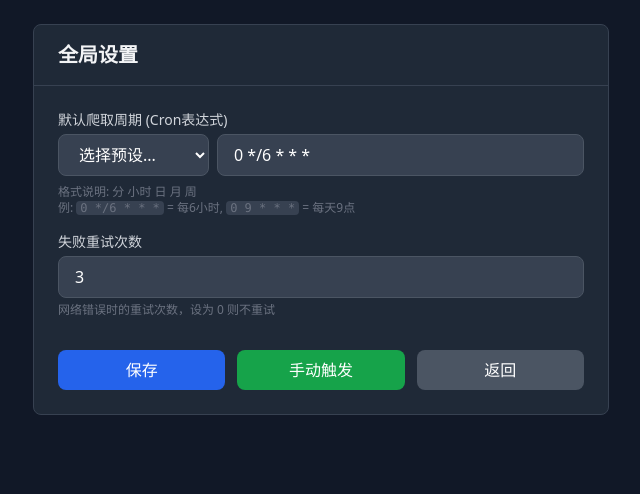
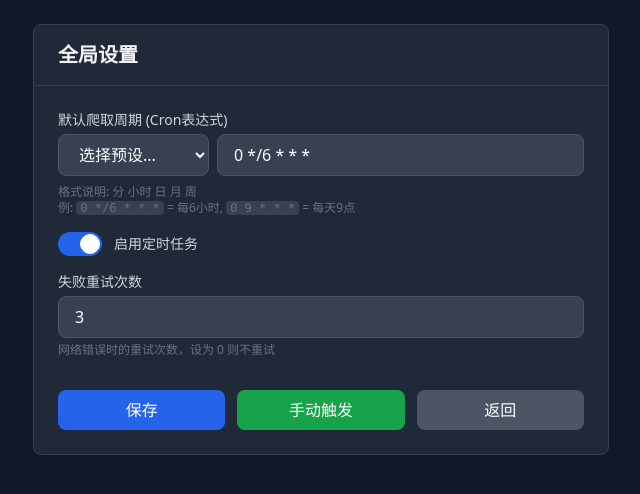
Before and after one commit to JasperJiang/VidSpectre, a Flask app: page /settings in a window 1280 px wide. Shown: the part 65-559 px from the top of the page, without its empty margins (319-959 px from the left). Run offline with Flask 3, Linux system fonts and the light colour scheme; some libraries are stand-ins or nearby versions.

Commit message:
feat: add scheduler toggle switch to settings page

```diff
--- a/templates/settings.html
+++ b/templates/settings.html
@@ -34,6 +34,15 @@
                         格式说明: 分 小时 日 月 周<br>
                         例: <code class="bg-gray-700 px-1 rounded">0 */6 * * *</code> = 每6小时, <code class="bg-gray-700 px-1 rounded">0 9 * * *</code> = 每天9点
                     </p>
+                </div>
+
+                <div class="mt-4 flex items-center gap-3">
+                    <label class="relative inline-flex items-center cursor-pointer">
+                        <input type="checkbox" id="scheduler_enabled" name="scheduler_enabled" value="true"
+                               class="sr-only peer" {{ 'checked' if scheduler_enabled == 'true' else '' }}>
+                        <div class="w-11 h-6 bg-gray-600 peer-focus:outline-none rounded-full peer peer-checked:after:translate-x-full peer-checked:after:border-white after:content-[''] after:absolute after:top-[2px] after:left-[2px] after:bg-white after:border-gray-300 after:border after:rounded-full after:h-5 after:w-5 after:transition-all peer-checked:bg-blue-600"></div>
+                    </label>
+                    <span class="text-sm text-gray-300">启用定时任务</span>
                 </div>
 
                 <div>
```
